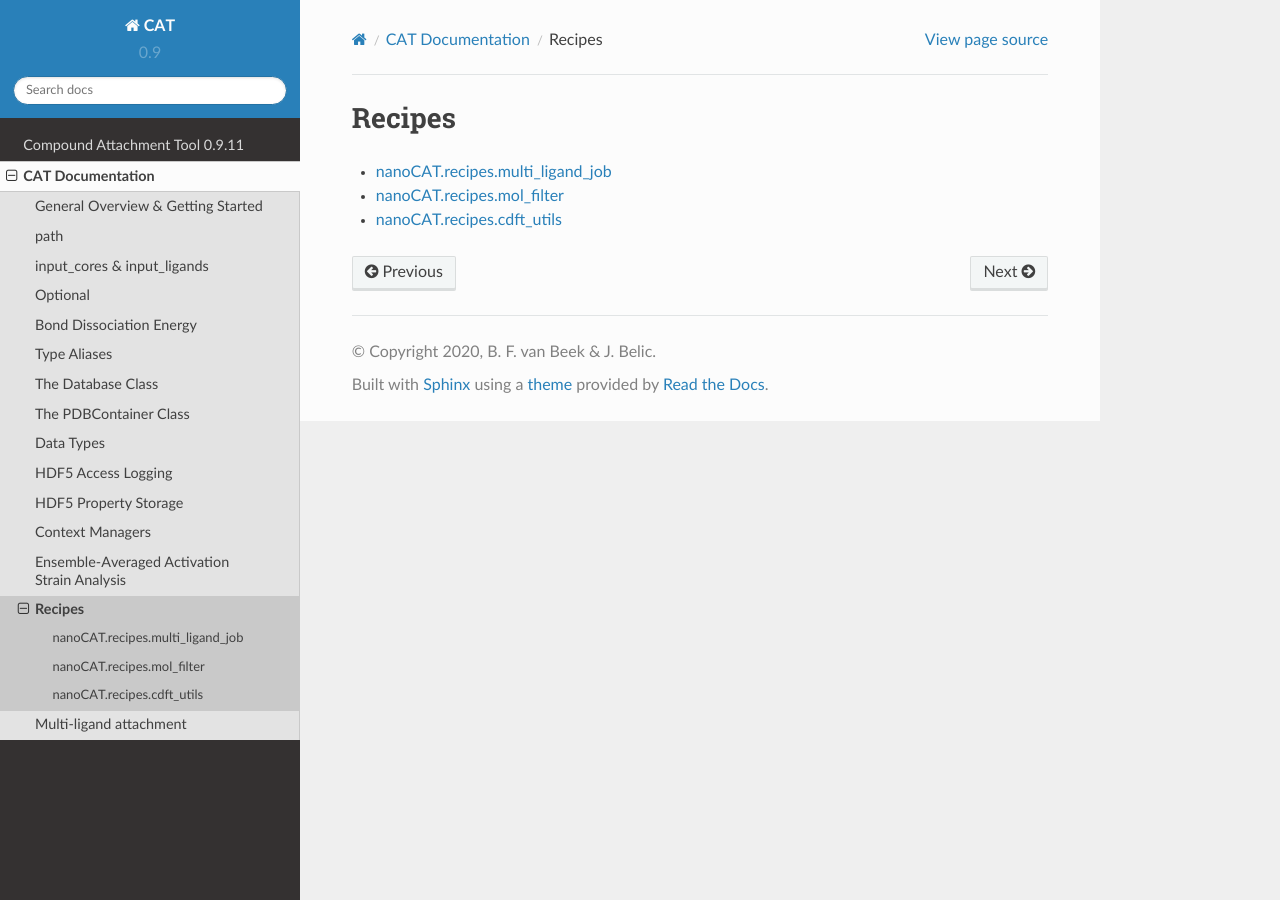
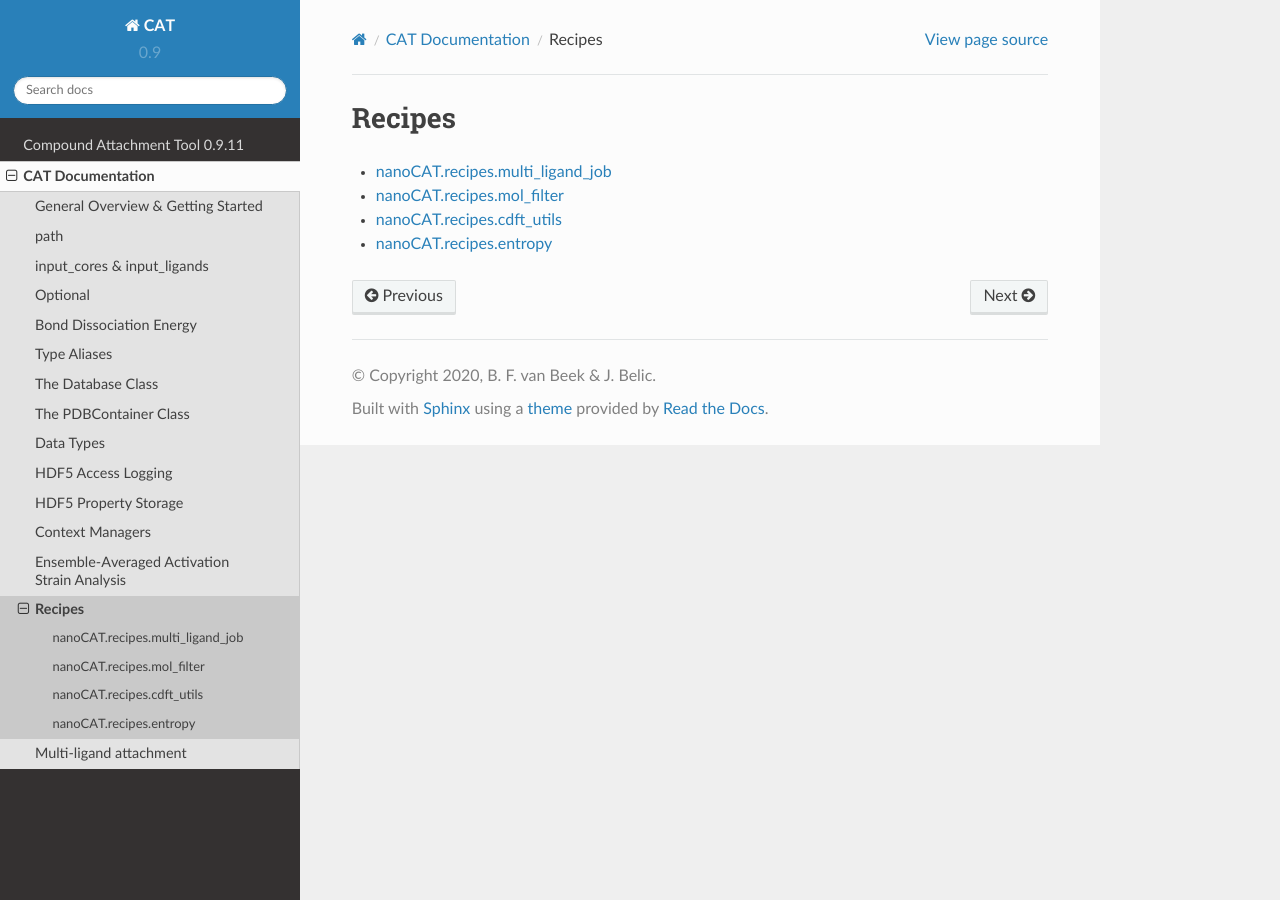
Before and after one commit to nlesc-nano/CAT, a Sphinx documentation site: the page built from docs/12_recipes.rst, in a window 1280 px wide. Built offline with Sphinx 7.4.7 and the Read the Docs theme 2.0.0, drawn with Linux system fonts in a browser that asks for light colours.

Commit message:
DOC: Added documentation for the new entropy recipe

```diff
--- /dev/null
+++ b/docs/12_10_recipes.rst
@@ -0,0 +1,4 @@
+nanoCAT.recipes.entropy
+=======================
+
+.. automodule:: nanoCAT.recipes.entropy
--- a/docs/12_recipes.rst
+++ b/docs/12_recipes.rst
@@ -13,3 +13,4 @@ Recipes
     12_7_recipes.rst
     12_8_recipes.rst
     12_9_recipes.rst
+    12_10_recipes.rst
```
